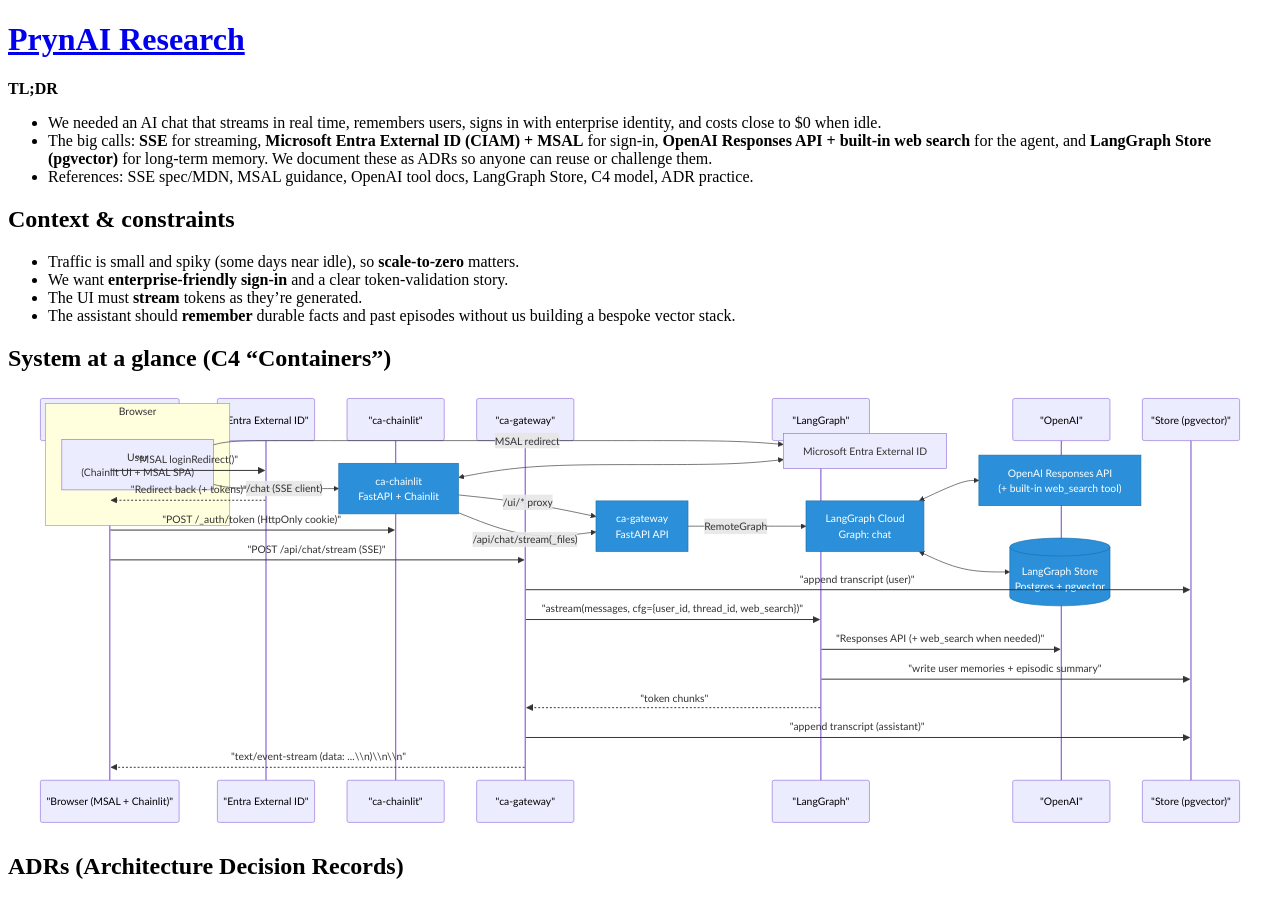
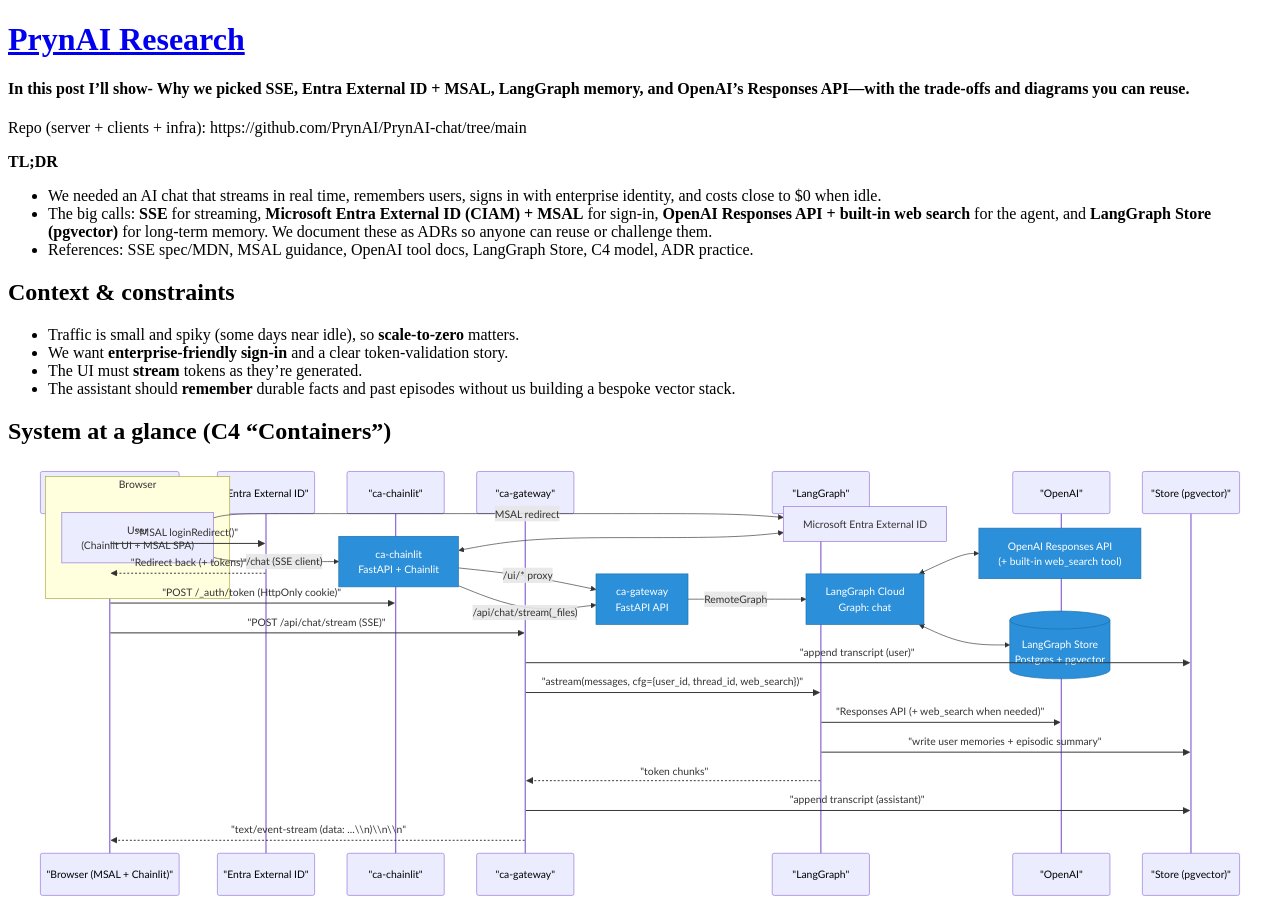
Before and after one commit to PrynAI/PrynAI.github.io, a Jekyll site: the page built from _posts/2025-10-18-Explainable-Architecture-chat-prynai.md, in a window 1280 px wide and 900 px high. Built offline with Jekyll 4.4.1, drawn with Linux system fonts in a browser that asks for light colours; our own code applies the rules of GitHub Pages for plain Markdown files.

Commit message:
Enhance post with architecture explanation and references
Added an overview of architecture choices and trade-offs.

```diff
--- a/_posts/2025-10-18-Explainable-Architecture-chat-prynai.md
+++ b/_posts/2025-10-18-Explainable-Architecture-chat-prynai.md
@@ -5,6 +5,10 @@ description: "Why we picked SSE, Entra External ID + MSAL, LangGraph memory, and
 tags: Architecture, ADR, Azure, CIAM, SSE, LangGraph, OpenAI, C4
 mermaid: true
 ---
+
+#### In this post I’ll show-  Why we picked SSE, Entra External ID + MSAL, LangGraph memory, and OpenAI's Responses API—with the trade‑offs and diagrams you can reuse.
+
+Repo (server + clients + infra): https://github.com/PrynAI/PrynAI-chat/tree/main
 
 **TL;DR**
 - We needed an AI chat that streams in real time, remembers users, signs in with enterprise identity, and costs close to $0 when idle.
```
